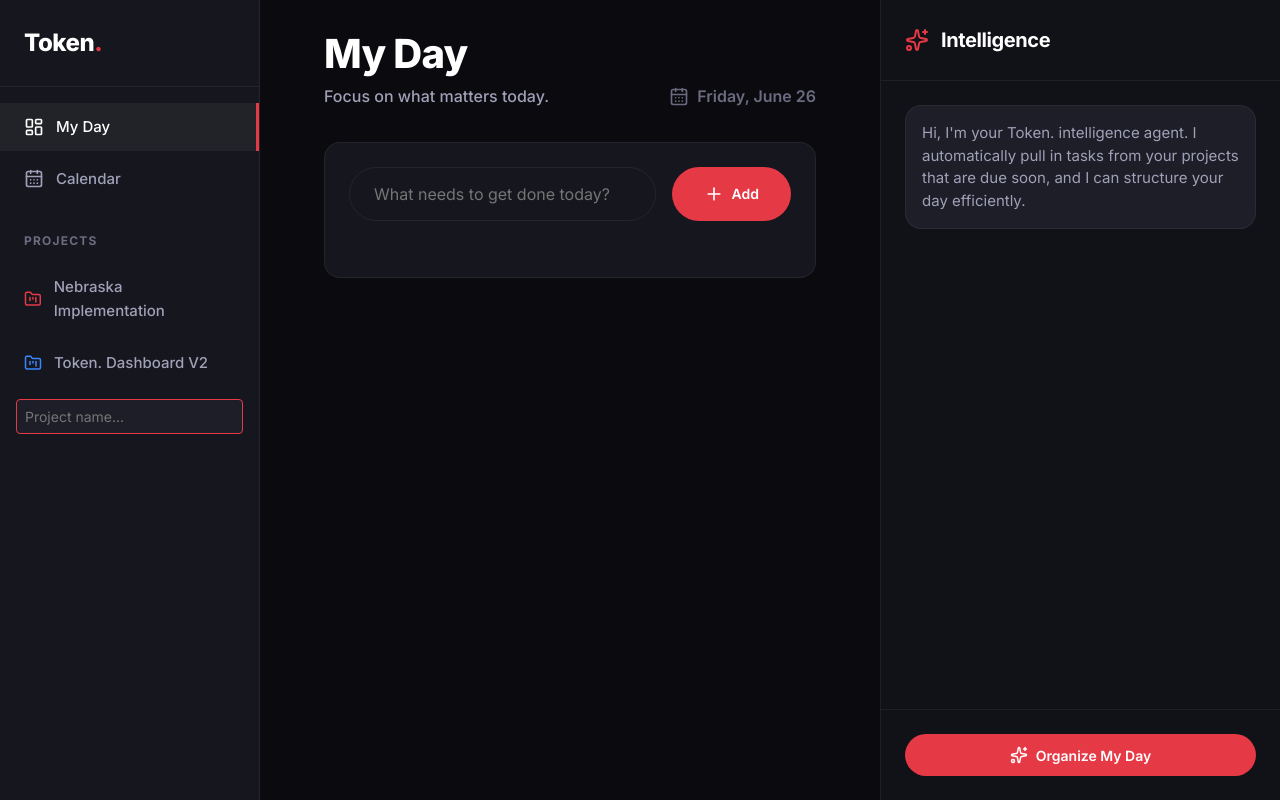
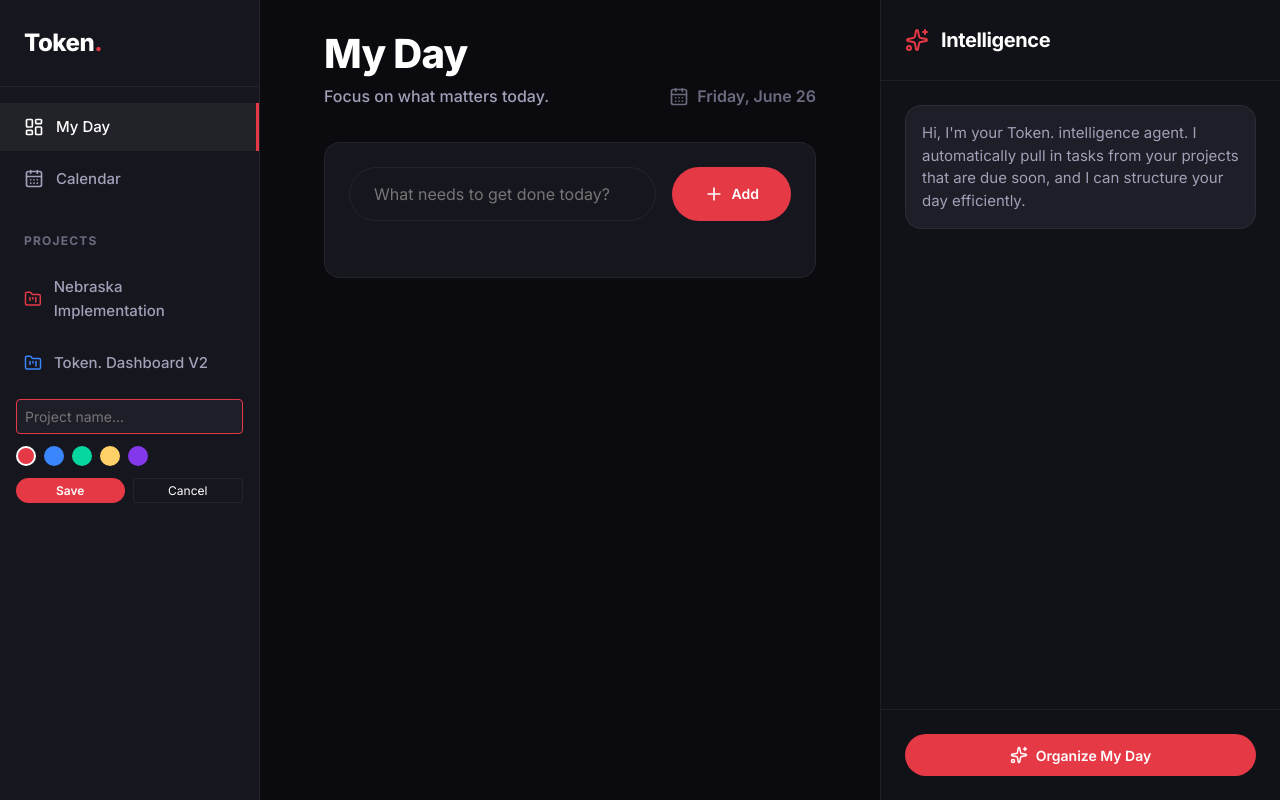
Before and after one commit to rubenreneorozco/intelligent-day-organizer, a React (Vite) app: page / in a window 1280 px wide. Both pictures are taken after a click on the button "New Project". Built offline with nearby package versions, Linux system fonts and the light colour scheme.

Commit message:
feat: Add custom date picker and project color selection

```diff
--- a/package.json
+++ b/package.json
@@ -14,6 +14,7 @@
     "date-fns": "^4.4.0",
     "lucide-react": "^1.21.0",
     "react": "^19.2.7",
+    "react-datepicker": "^9.1.0",
     "react-dom": "^19.2.7"
   },
   "devDependencies": {
--- a/src/App.jsx
+++ b/src/App.jsx
@@ -26,6 +26,7 @@
 
   const [isAddingProject, setIsAddingProject] = useState(false);
   const [newProjectName, setNewProjectName] = useState('');
+  const [newProjectColor, setNewProjectColor] = useState('#E63946');
 
   // Persist
   useEffect(() => {
@@ -61,10 +62,11 @@
     const newProj = {
       id: Date.now().toString(),
       name: newProjectName.trim(),
-      color: '#' + Math.floor(Math.random()*16777215).toString(16) // random color
+      color: newProjectColor
     };
     setProjects([...projects, newProj]);
     setNewProjectName('');
+    setNewProjectColor('#E63946');
     setIsAddingProject(false);
     setCurrentView(newProj.id);
   };
@@ -114,7 +116,7 @@
           ))}
 
           {isAddingProject ? (
-            <form onSubmit={handleAddProject} style={{ padding: '0.5rem 1rem' }}>
+            <form onSubmit={handleAddProject} style={{ padding: '0.5rem 1rem', display: 'flex', flexDirection: 'column', gap: '0.5rem' }}>
               <input
                 autoFocus
                 type="text"
@@ -122,8 +124,23 @@
                 onChange={e => setNewProjectName(e.target.value)}
                 placeholder="Project name..."
                 style={navInputStyle}
-                onBlur={() => setIsAddingProject(false)}
               />
+              <div style={{ display: 'flex', gap: '0.5rem', padding: '0.25rem 0' }}>
+                {['#E63946', '#3A86FF', '#06D6A0', '#FFD166', '#8338EC'].map(color => (
+                  <div
+                    key={color}
+                    onClick={() => setNewProjectColor(color)}
+                    style={{
+                      width: '20px', height: '20px', borderRadius: '50%', backgroundColor: color, cursor: 'pointer',
+                      border: newProjectColor === color ? '2px solid white' : '2px solid transparent'
+                    }}
+                  />
+                ))}
+              </div>
+              <div style={{ display: 'flex', gap: '0.5rem' }}>
+                <button type="submit" className="btn btn-primary" style={{ padding: '0.25rem 0.5rem', flex: 1, fontSize: '0.75rem' }}>Save</button>
+                <button type="button" onClick={() => setIsAddingProject(false)} style={{ padding: '0.25rem 0.5rem', flex: 1, fontSize: '0.75rem', background: 'transparent', border: '1px solid var(--color-border)', color: 'white', borderRadius: '4px', cursor: 'pointer' }}>Cancel</button>
+              </div>
             </form>
           ) : (
             <button style={addProjectBtnStyle} onClick={() => setIsAddingProject(true)}>
--- a/src/components/TaskModal.jsx
+++ b/src/components/TaskModal.jsx
@@ -1,6 +1,8 @@
 import React, { useState } from 'react';
 import { X, Calendar, AlignLeft, Paperclip, CheckSquare, Plus, Trash2 } from 'lucide-react';
 import { format } from 'date-fns';
+import DatePicker from 'react-datepicker';
+import 'react-datepicker/dist/react-datepicker.css';
 
 export default function TaskModal({ task, onClose, onUpdate }) {
   const [text, setText] = useState(task.text);
@@ -134,11 +136,13 @@
             {/* Due Date */}
             <div style={sectionStyle}>
               <div style={sectionHeaderStyle}><Calendar size={18} /> Due Date</div>
-              <input
-                type="date"
-                value={dueDate}
-                onChange={(e) => setDueDate(e.target.value)}
-                style={inputStyle}
+              <DatePicker
+                selected={dueDate ? new Date(dueDate) : null}
+                onChange={(date) => setDueDate(date ? date.toISOString() : '')}
+                customInput={<input style={{...inputStyle, width: '100%'}} />}
+                dateFormat="MMMM d, yyyy"
+                isClearable
+                placeholderText="Select a due date"
               />
             </div>
 
```
Also changed, not shown: 1 other file (tests, documents, lock files or other folders).
